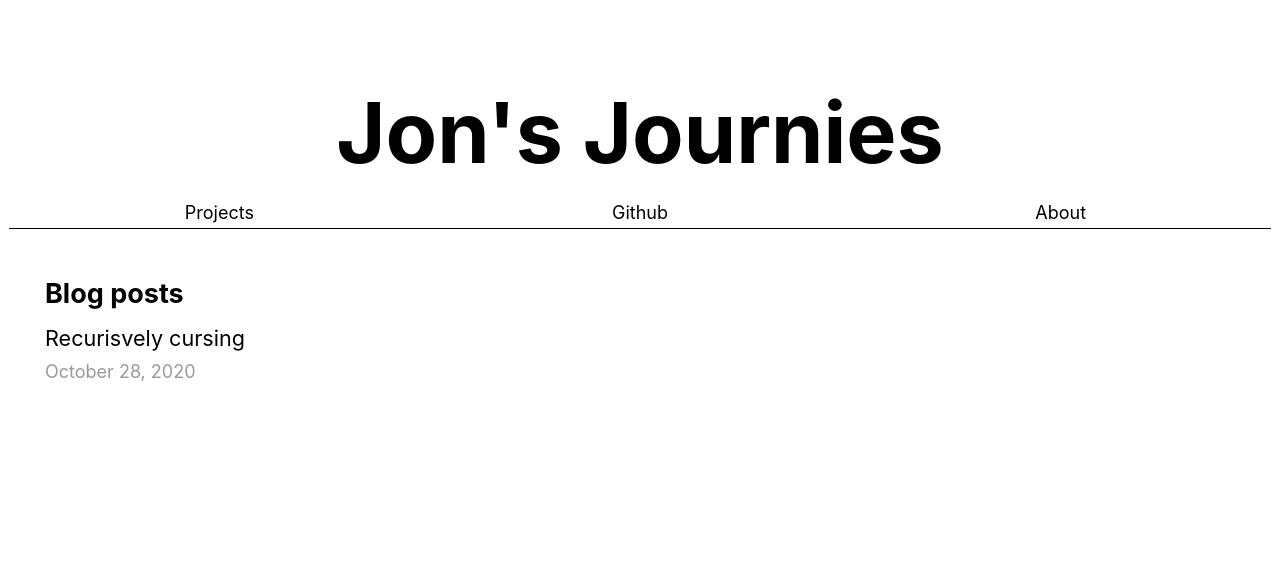
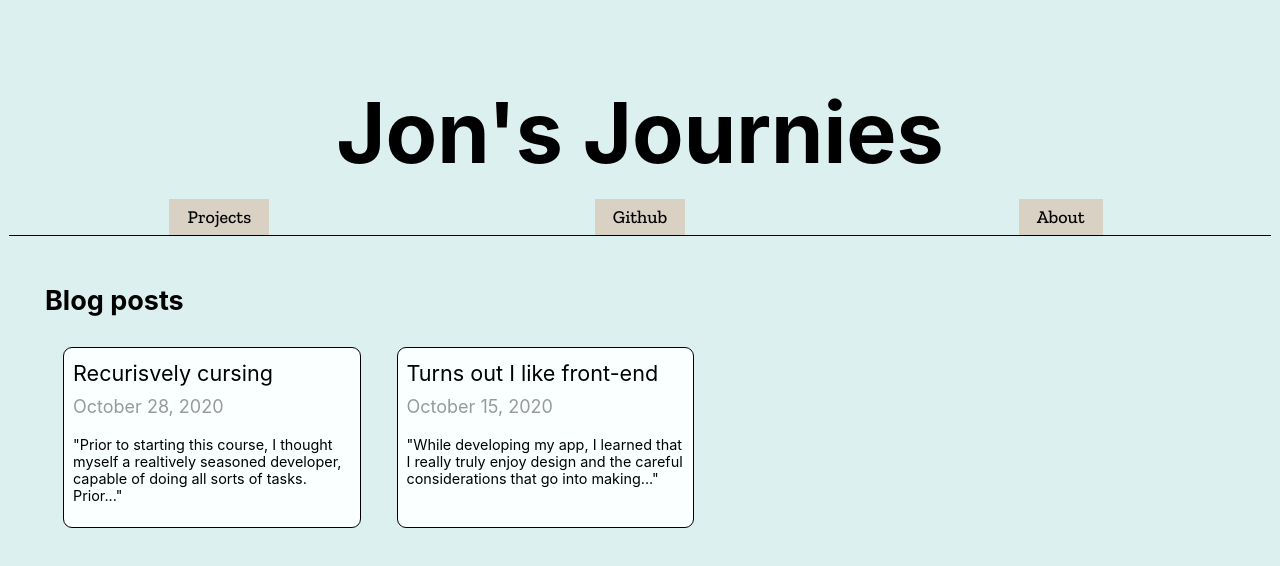
Before and after one commit to jclasley/codingBlog, a Next.js app: page / in a window 1280 px wide. Shown: the top 566 px of the page. Built offline with nearby package versions, Linux system fonts and the light colour scheme.

Commit message:
Looking good!

```diff
--- a/lib/posts.js
+++ b/lib/posts.js
@@ -17,13 +17,19 @@ export function getSortedPostsData() {
     const fullPath = path.join(postsDirectory, fileName)
     const fileContents = fs.readFileSync(fullPath, 'utf8')
 
+    // Get excerpt
+    function firstTenWords(file, options) {
+      file.excerpt = file.content.split('\n')[1].split(' ').slice(0, 20)
+    }
     // Use gray-matter to parse the post metadata section
-    const matterResult = matter(fileContents)
+    const matterResult = matter(fileContents, { excerpt: firstTenWords })
+    const excerpt = `"${matterResult.excerpt.join(' ')}..."`
 
     // Combine the data with the id
     return {
+      ...matterResult.data,
       id,
-      ...matterResult.data
+      excerpt
     }
   })
   // Sort posts by date
--- a/pages/index.js
+++ b/pages/index.js
@@ -20,6 +20,7 @@ export default function Home({ allPostsData }) {
       <Head>
         <title>Jon's Journies</title>
         <link rel="icon" href="/favicon.ico" />
+        <link href="https://fonts.googleapis.com/css2?family=Zilla+Slab:wght@500&display=swap" rel="stylesheet"></link>
       </Head>
 
 
@@ -28,7 +29,7 @@ export default function Home({ allPostsData }) {
             Jon's Journies
           </h3>
         </header>
-       <section className={linkHeaderStyles.container}>
+       <section className={`linkbar ${linkHeaderStyles.container}`}>
           <Link href='/projects'><a>Projects</a></Link>
           <Link href='https://www.github.com/jclasley'><a>Github</a></Link>
           <Link href='/about'><a>About</a></Link>
@@ -36,9 +37,10 @@ export default function Home({ allPostsData }) {
 
       <section className={`flexContainer ${utilStyles.headingMd} ${utilStyles.padding1px}`}>
         <h2 className={utilStyles.headingLg}>Blog posts</h2>
-        <ul className={utilStyles.list}>
-          {allPostsData.map(({ id, date, title }) => (
-            <li className={utilStyles.listItem} key={id}>
+        <div className={utilStyles.cardHolder}>
+          {allPostsData.map(({ id, date, title, excerpt }) => (
+            <div className={utilStyles.card} key={id}>
+              <div className={utilStyles.listItem}>
                 <Link href={`/posts/${id}`}>
                   <a>{title}</a>
                 </Link>
@@ -46,9 +48,14 @@ export default function Home({ allPostsData }) {
                 <small className={utilStyles.lightText}>
                   <Date dateString={date} />
                 </small>
-            </li>
+                <br />
+                <p className={utilStyles.excerpt}>
+                  {excerpt}
+                </p>
+              </div>
+              </div>
           ))}
-        </ul>
+        </div>
       </section>
 
       <style jsx>{`
--- /dev/null
+++ b/posts/twidder.md
@@ -0,0 +1,8 @@
+---
+title: "Turns out I like front-end"
+date: '2020-10-15'
+---
+### CSS, not so much
+While developing my app, I learned that I really truly enjoy design and the careful considerations that go into making beautiful, flexible, intelligent design. I love the intersection of code and art, and making a piece of software feel intuitive. I spent hours poring over how big certain words should be, which font to use, where things should be aligned. Much like any other type of development, I felt like my work was never finished. There was always another consideration, another way to do something, another way to make it prettier.
+
+As part of the program, we developed a twitter clone, and I felt the fire reigniting. It is such a joy to spend hours perfecting the little details of something, only to have it turn out beautifully. From splash screens to animations to pure back-end code, I felt that the choices I made coalesced into something fun to interact with as well as fun to look at. Not to mention, using jQuery to create animations is worlds easier than a purely CSS driven route.
--- a/styles/global.css
+++ b/styles/global.css
@@ -6,6 +6,7 @@ body {
     Ubuntu, Cantarell, Fira Sans, Droid Sans, Helvetica Neue, sans-serif;
   line-height: 1.6;
   font-size: 18px;
+  background-color:rgb(221, 240, 240);
 }
 
 * {
@@ -35,3 +36,9 @@ img {
 h3 {
   margin-bottom: 0;
 }
+
+.linkbar a{
+  padding: 0.2rem 1rem;
+  background-color: rgb(217, 209, 195);
+  font-family: 'Zilla Slab', serif;
+}
--- a/styles/utils.module.css
+++ b/styles/utils.module.css
@@ -44,10 +44,29 @@
   margin: 0;
 }
 
-.listItem {
-  margin: 0 0 1.25rem;
-}
-
 .lightText {
   color: #999;
 }
+
+.excerpt {
+  color: black;
+  font-size: 0.8rem;
+  line-height: normal;
+}
+
+.cardHolder {
+  display: flex;
+  flex-flow: row wrap;
+  justify-content: flex-start;
+}
+
+.card {
+  display: flex;
+  width: 25%;
+  margin: 1rem;
+  border: 1px black solid;
+  border-radius: 0.5rem;
+  padding: 0.5rem;
+  background-color: rgb(250, 255, 255);
+  opacity: 1;
+}
```
Also changed, not shown: posts/recursion.md (+0 -2 lines). Lines whose indentation alone changed are shown as unchanged.
